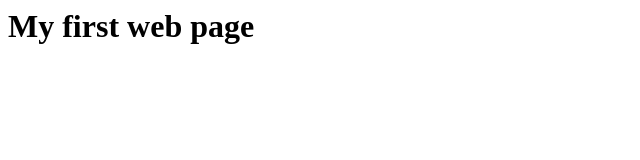
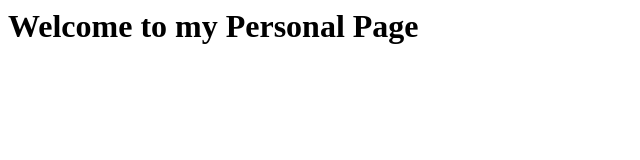
Before and after one commit to malindaashan/malindaashan.github.io, a plain HTML site: page index.html in a window 1280 px wide. Shown: the whole page, without its empty margins (0-640 px from the left). Drawn offline with Linux system fonts and the light colour scheme.

Commit message:
Update index.html

```diff
--- a/index.html
+++ b/index.html
@@ -1,3 +1,3 @@
 <html>
-<h1>My first web page</h1>
+<h1>Welcome to my Personal Page</h1>
 </html>
```
